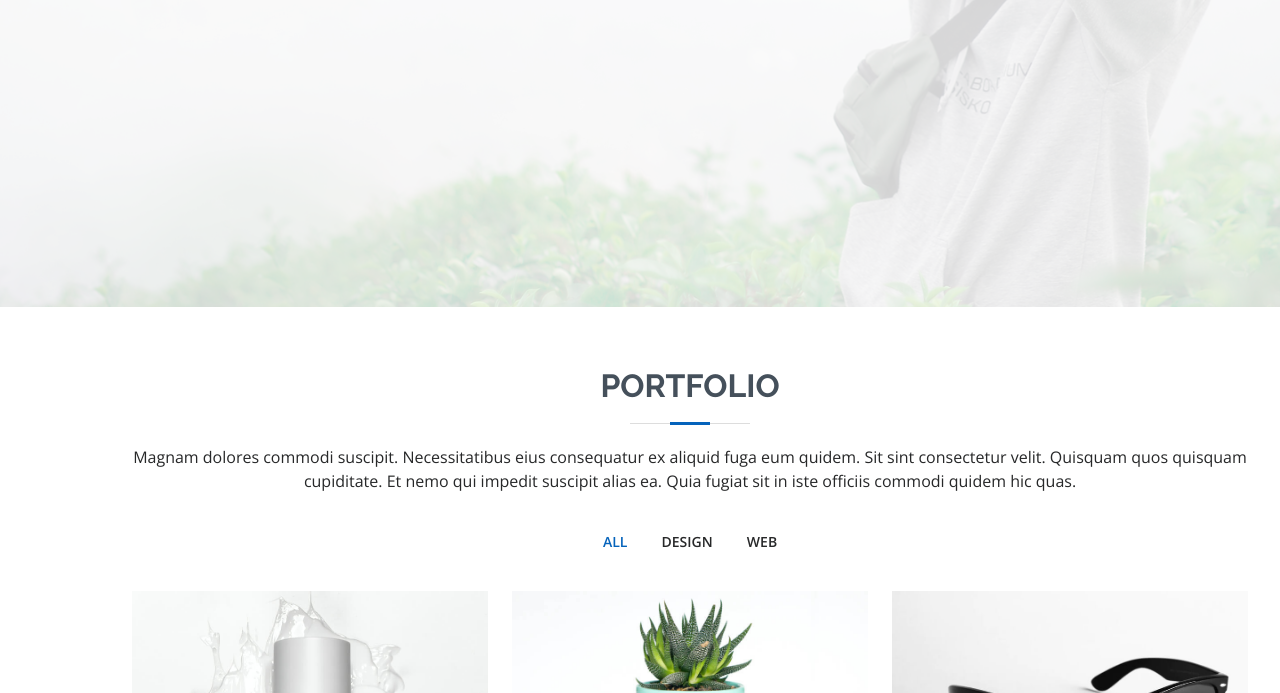
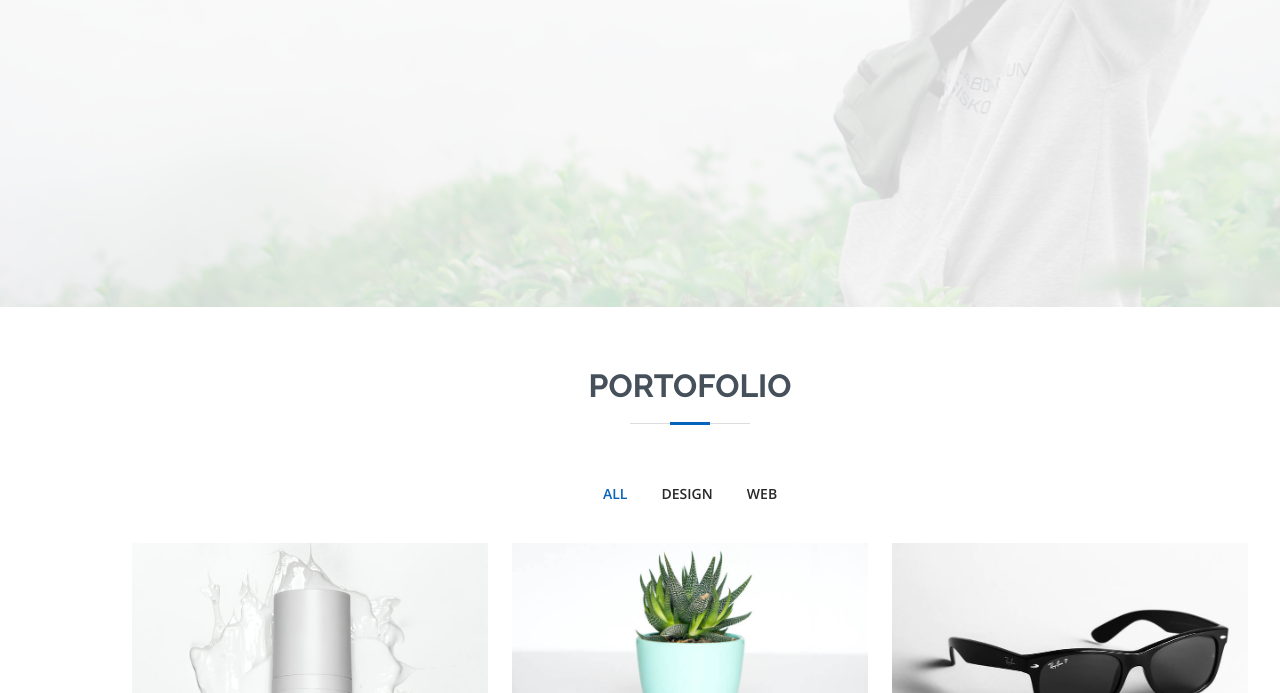
Before and after one commit to HerHeri/ImHeriprtfl, a plain HTML site: page index.html in a window 1280 px wide. Shown: the part 473-1166 px from the top of the page. Drawn offline with nearby package versions, Linux system fonts and the light colour scheme.

Commit message:
Update index.html

```diff
--- a/index.html
+++ b/index.html
@@ -73,8 +73,8 @@
       <div class="container" data-aos="fade-up">
 
         <div class="section-title">
-          <h2>Portfolio</h2>
-          <p>Magnam dolores commodi suscipit. Necessitatibus eius consequatur ex aliquid fuga eum quidem. Sit sint consectetur velit. Quisquam quos quisquam cupiditate. Et nemo qui impedit suscipit alias ea. Quia fugiat sit in iste officiis commodi quidem hic quas.</p>
+          <h2>Portofolio</h2>
+<!--           <p>Magnam dolores commodi suscipit. Necessitatibus eius consequatur ex aliquid fuga eum quidem. Sit sint consectetur velit. Quisquam quos quisquam cupiditate. Et nemo qui impedit suscipit alias ea. Quia fugiat sit in iste officiis commodi quidem hic quas.</p> -->
         </div>
 
         <div class="row">
```
